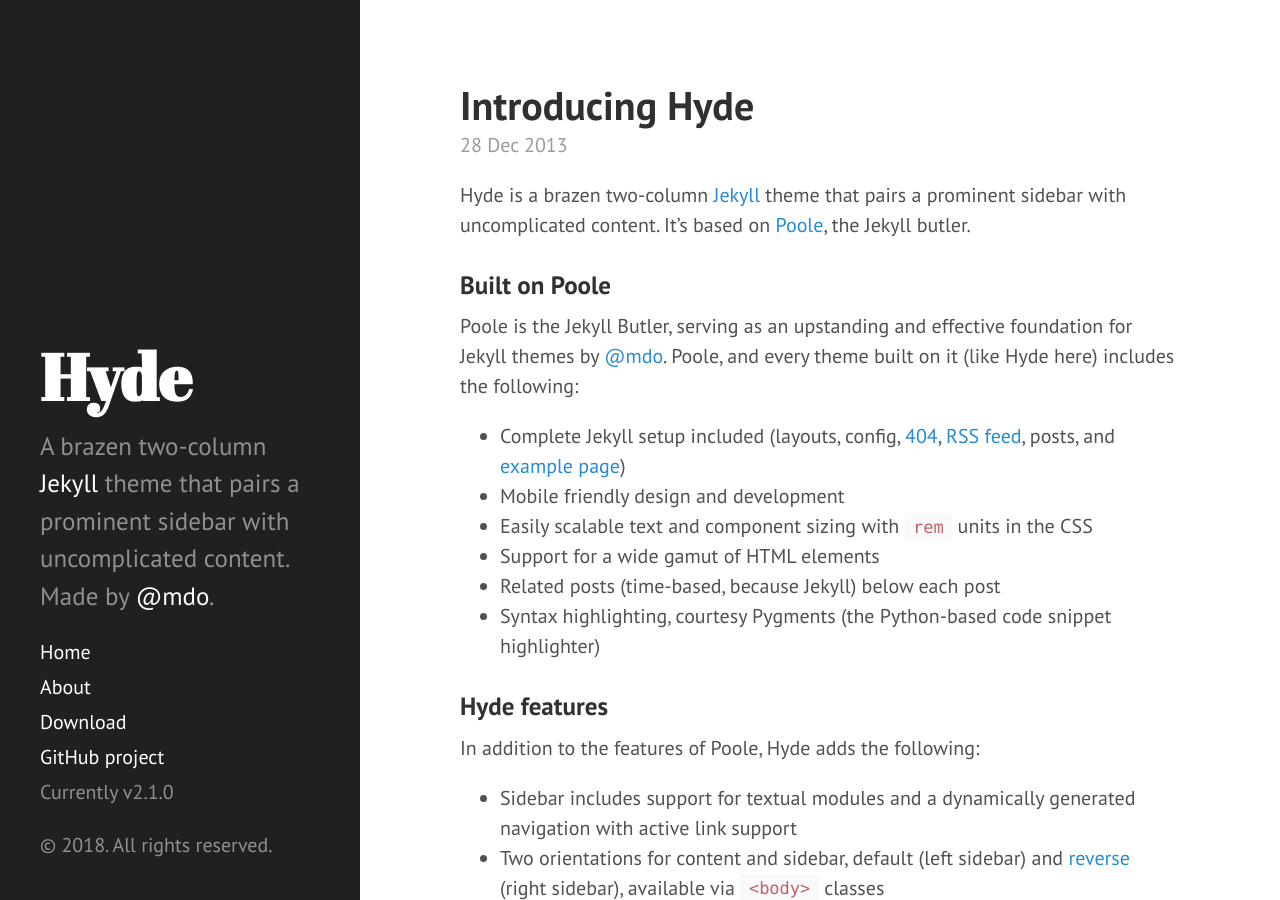
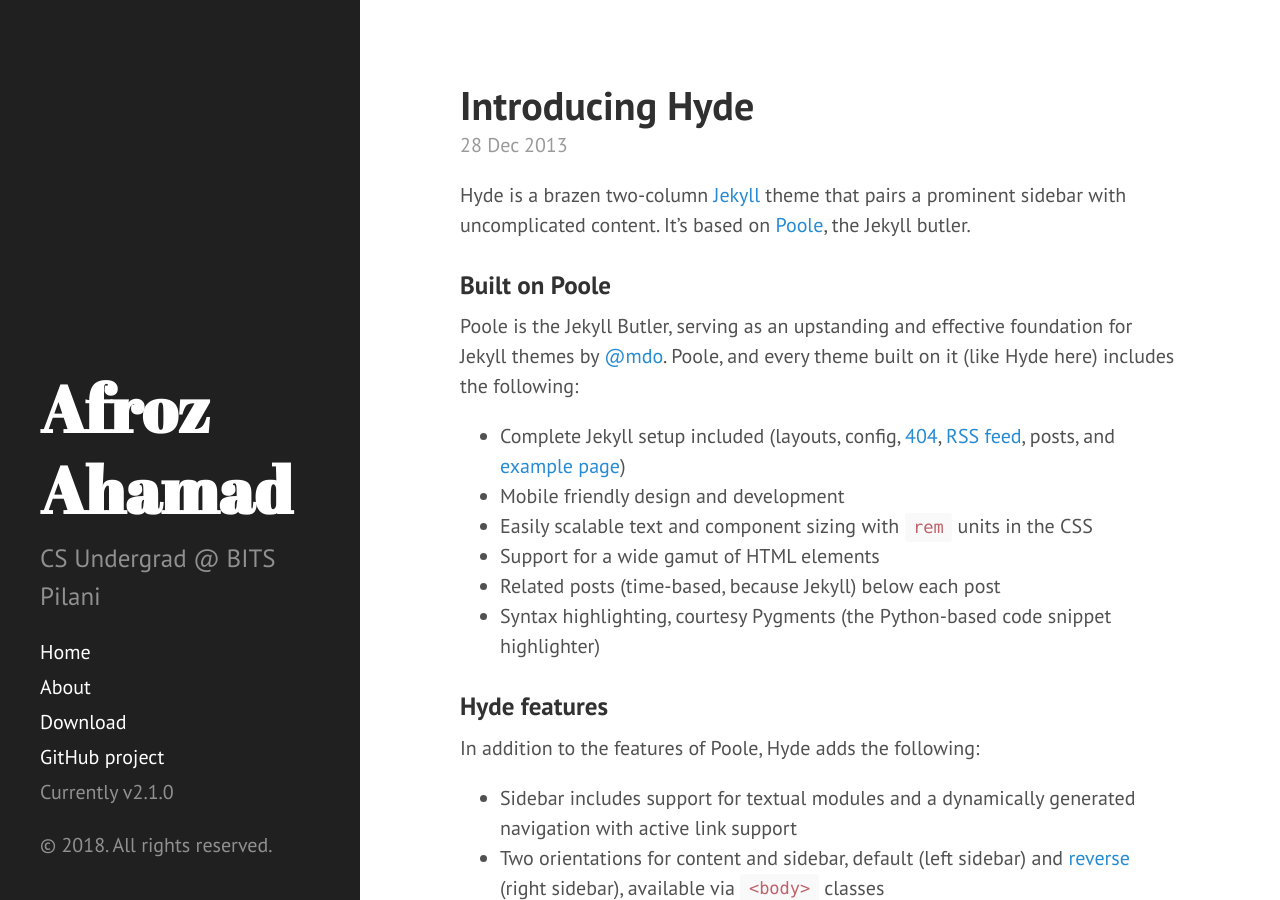
Before and after one commit to enigmaeth/enigmaeth.github.io, a Jekyll site: the page built from index.html, in a window 1280 px wide and 900 px high. Built offline with Jekyll 4.4.1, drawn with Linux system fonts in a browser that asks for light colours; Markdown is read by kramdown in place of the engine named in the settings; the list of posts is cut into pages by our own code.

Commit message:
Update config.yml

```diff
--- a/_config.yml
+++ b/_config.yml
@@ -4,18 +4,17 @@
 
 # Permalinks
 permalink:        pretty
-relative_permalinks: true
 
 # Setup
-title:            Hyde
-tagline:          'A Jekyll theme'
-description:      'A brazen two-column <a href="http://jekyllrb.com" target="_blank">Jekyll</a> theme that pairs a prominent sidebar with uncomplicated content. Made by <a href="https://twitter.com/mdo" target="_blank">@mdo</a>.'
-url:              http://hyde.getpoole.com
+title:            Afroz Ahamad
+tagline:
+description:      'CS Undergrad @ BITS Pilani'
+url:              http://enigmaeth.github.io/
 baseurl:          /
 
 author:
-  name:           'Mark Otto'
-  url:            https://twitter.com/mdo
+  name:           'Afroz'
+  url:            https://twitter.com/enigmaeth
 
 paginate:         5
 
@@ -23,4 +22,4 @@
 version:          2.1.0
 
 github:
-  repo:           https://github.com/poole/hyde
+  repo:           https://github.com/enigmaeth/enigmaeth.github.io
```
